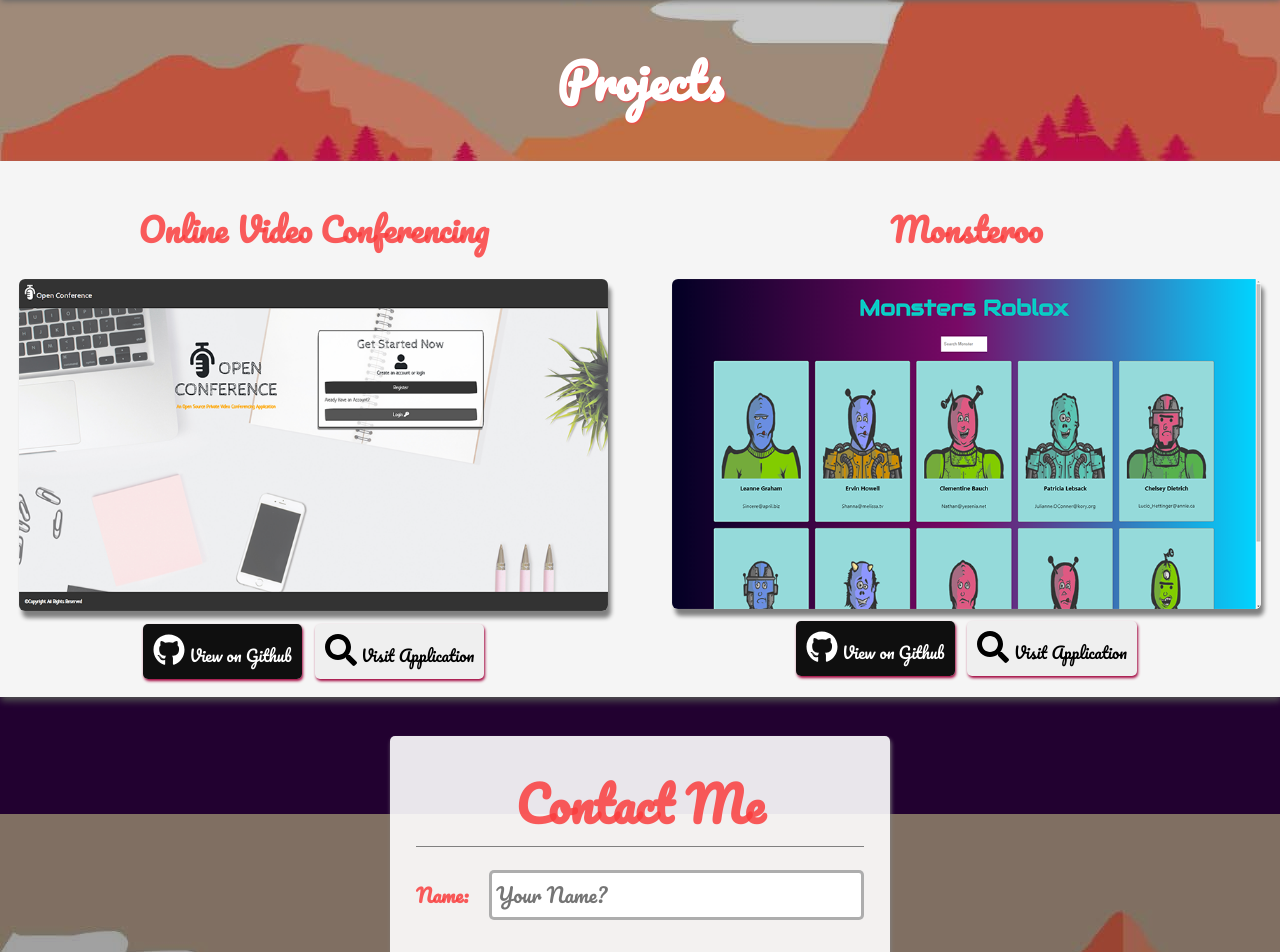
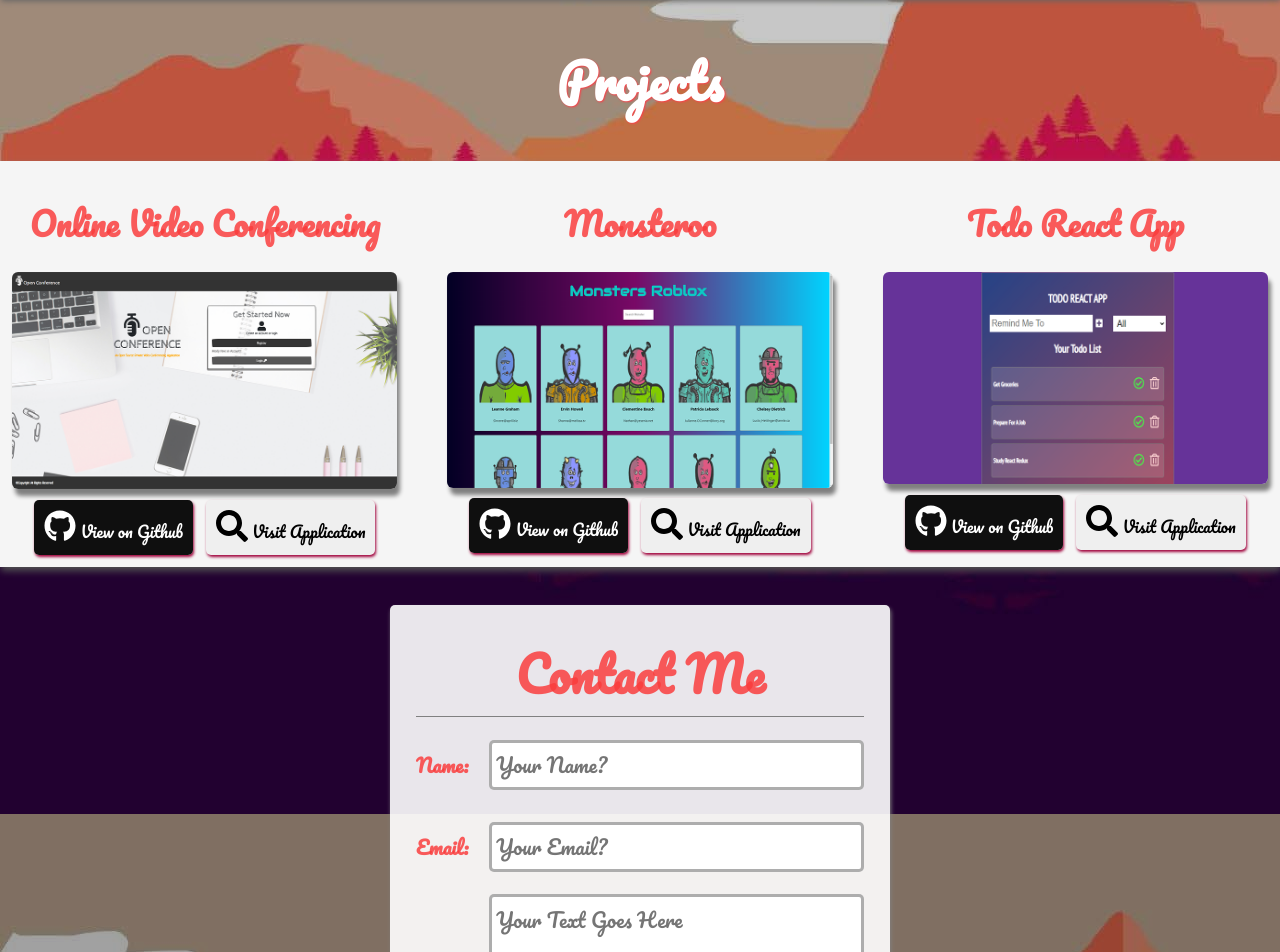
Before and after one commit to ChandanRabha/portfolio, a React (Create React App) app: page / in a window 1280 px wide. Shown: the part 1346-2298 px from the top of the page. Built offline with nearby package versions, Linux system fonts and the light colour scheme.

Commit message:
added todo project in projects

```diff
--- a/src/App.js
+++ b/src/App.js
@@ -14,6 +14,7 @@ import splash_bg from './res_external/img/splash_bg.jpg';
 //importing images
 import Open_Conference from './res_external/img/1.png' ;
 import Monster from './res_external/img/2.png' ;
+import TODO from './res_external/img/3.png' ;
 
 
 window.onload = ()=>{
@@ -45,7 +46,11 @@ export default class App extends Component {
   constructor(){
     super();
      this.state = {
-      projects:[['Online Video Conferencing',Open_Conference,'https://github.com/ChandanRabha/VideoConference','https://login-ohhyea.herokuapp.com/'],['Monsteroo',Monster,'https://github.com/ChandanRabha/monsteroo_ReactJS','#']]
+      projects:[
+        ['Online Video Conferencing',Open_Conference,'https://github.com/ChandanRabha/VideoConference','https://login-ohhyea.herokuapp.com/'],
+        ['Monsteroo',Monster,'https://github.com/ChandanRabha/monsteroo_ReactJS','https://chandanrabha.github.io/monsteroo_ReactJS/'],
+        ['Todo React App',TODO,'https://github.com/ChandanRabha/Todo_React_App','https://chandanrabha.github.io/Todo_React_App/']
+      ]
     }
   }
   render() {
```
Also changed, not shown: src/res_external/img/3.png (added), 1 other file (tests, documents, lock files or other folders).
